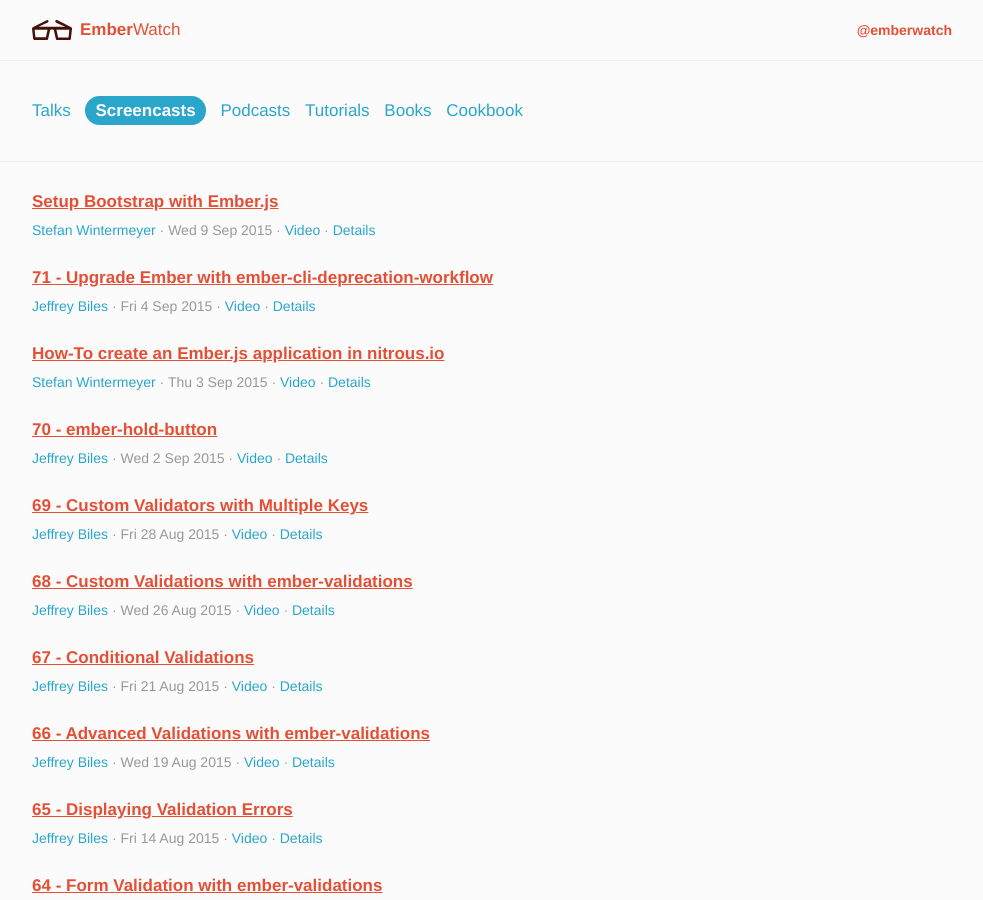
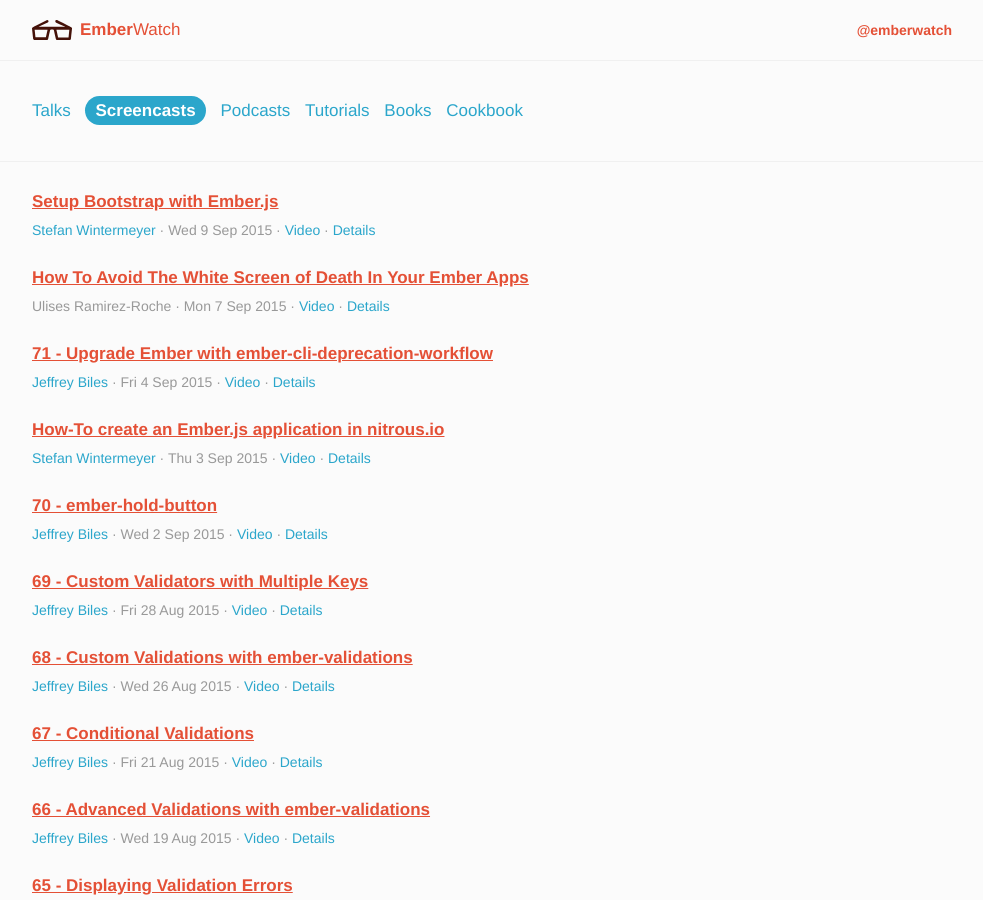
Before and after one commit to emberwatch/emberwatch, a Jekyll site: the page built from screencasts.html, in a window 1280 px wide and 900 px high. Shown: the whole window, without its empty margins (148-1131 px from the left). Built offline with Jekyll 4.4.1, drawn with Linux system fonts in a browser that asks for light colours; Markdown is read by kramdown in place of the engine named in the settings; comment, search, counter and statistics services are not loaded.

Commit message:
[Add Screencast] How to Avoid the White Screen of Death

```diff
--- a/_data/people.yml
+++ b/_data/people.yml
@@ -1169,3 +1169,5 @@
   id: 275
 - name: Andreas Hubel
   id: 276
+- name: Ulises Ramirez-Roche
+  id: 277
--- a/_data/screencasts.yml
+++ b/_data/screencasts.yml
@@ -5,6 +5,12 @@
   date: '2015-09-09'
   videos:
   - https://www.youtube.com/watch?v=DjgmQqKS1TU
+- title: How To Avoid The White Screen of Death In Your Ember Apps
+  author_ids:
+  - 277
+  date: '2015-09-07'
+  videos:
+  - https://www.youtube.com/watch?v=PaQxzUL-UTQ
 - title: 71 - Upgrade Ember with ember-cli-deprecation-workflow
   author_ids:
   - 58
```
